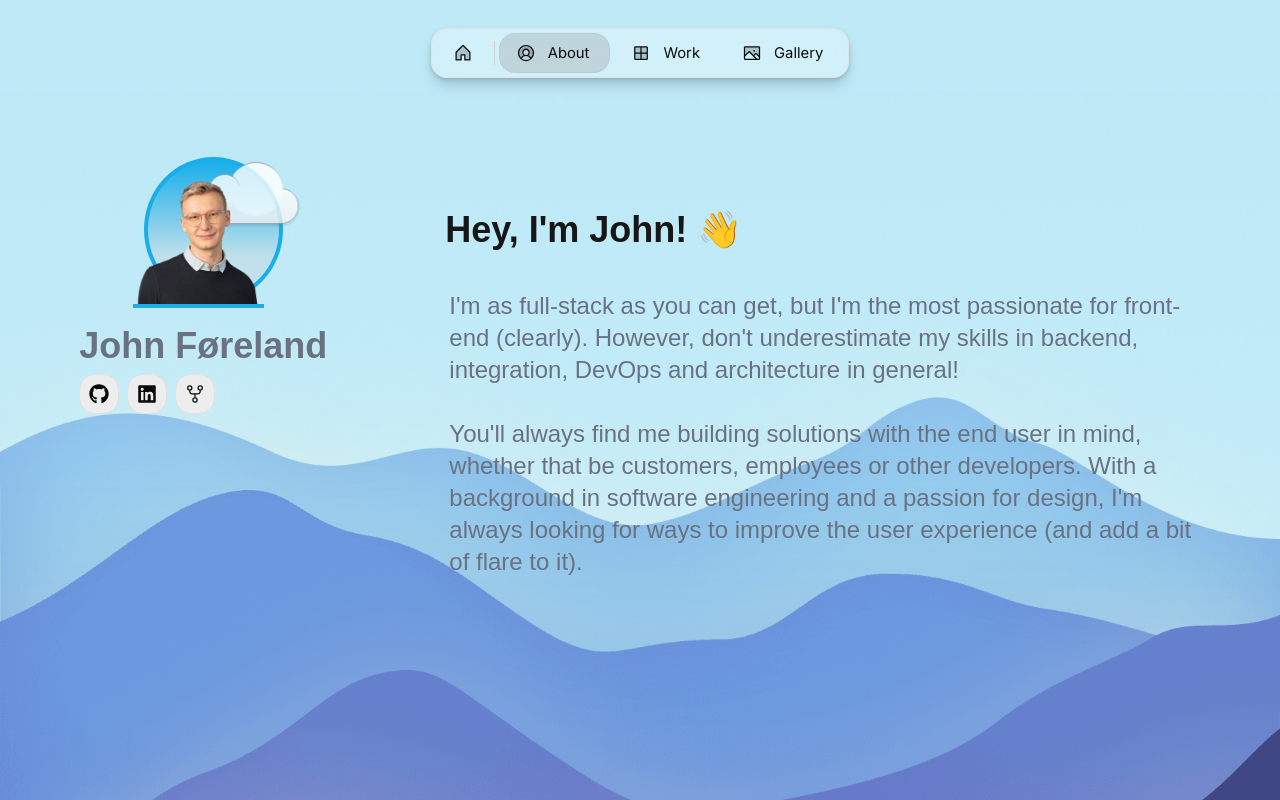
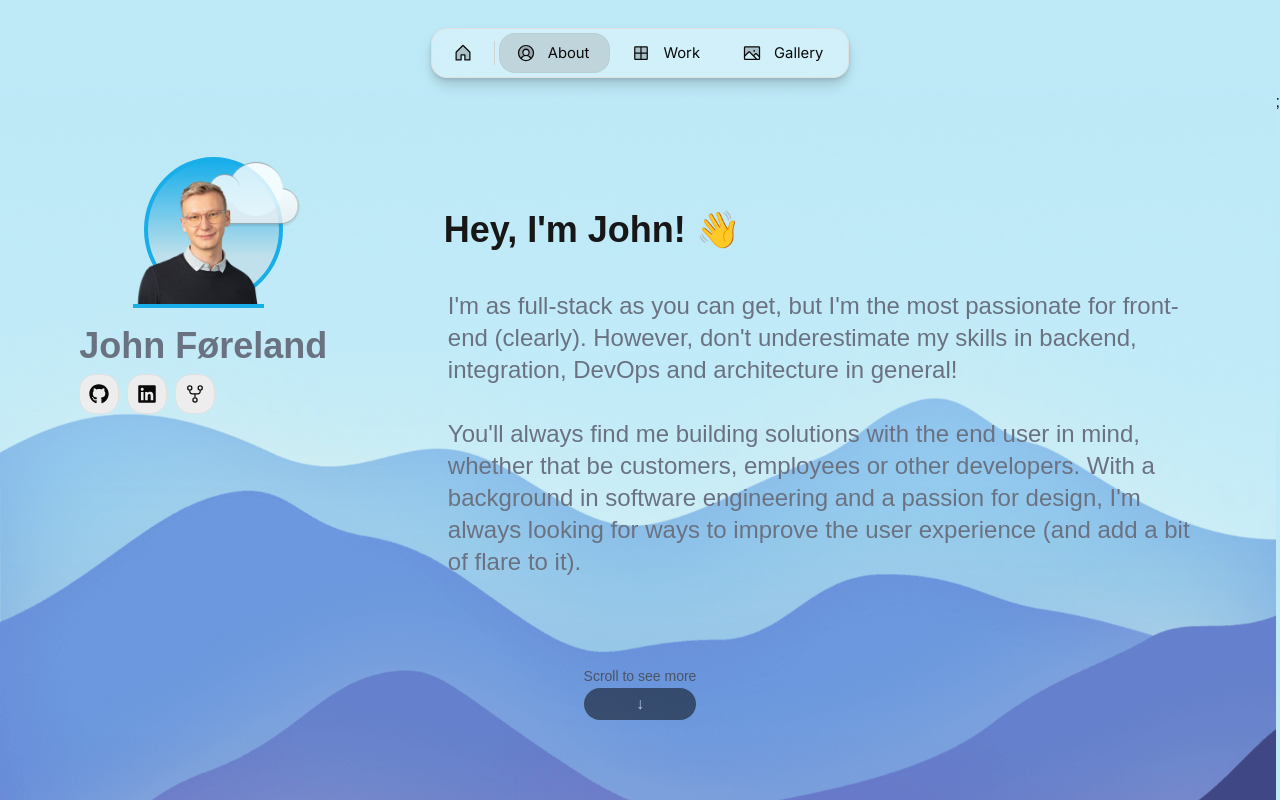
Before and after one commit to johnforeland/john.fore.land, a Next.js app: page /about in a window 1280 px wide. Shown: the top 800 px of the page. Built offline with nearby package versions, Linux system fonts and the light colour scheme.

Commit message:
added scroll component to help navigate /about

```diff
--- a/src/app/about/page.tsx
+++ b/src/app/about/page.tsx
@@ -5,6 +5,8 @@ import MountainBackground from "@/components/backgrounds/mountains/MountainBackg
 import Work from "@/app/about/parts/Work";
 import Studies from "@/app/about/parts/Studies";
 import Skills from "@/app/about/parts/Skills";
+
+import Scroll from "@/components/about/Scroll";
 
 export async function generateMetadata() {
   return generateMetadataObject(about.title, about.description, "about");
@@ -20,6 +22,7 @@ export default function About() {
           <Skills />
         </MountainBackground>
       </div>
+      <Scroll to="work" />;
     </>
   );
 }
--- a/src/app/about/parts/Work.tsx
+++ b/src/app/about/parts/Work.tsx
@@ -5,12 +5,7 @@ export default function Work({ className }: { className?: string }) {
   return (
     about.work.display && (
       <div className={className}>
-        <Heading
-          as="h2"
-          id={about.work.title}
-          variant="display-strong-s"
-          marginBottom="m"
-        >
+        <Heading as="h2" id="work" variant="display-strong-s" marginBottom="m">
           {about.work.title}
         </Heading>
         <Column fillWidth gap="l" marginBottom="40">
--- /dev/null
+++ b/src/components/about/Scroll.tsx
@@ -0,0 +1,47 @@
+"use client";
+
+import { useEffect, useState } from "react";
+
+export default function Scroll({ to }: { to: string }) {
+  const [isVisible, setIsVisible] = useState(true);
+
+  useEffect(() => {
+    const handleScroll = () => {
+      // Hide the arrow if the user scrolls manually
+      setIsVisible(window.scrollY === 0);
+    };
+
+    window.addEventListener("scroll", handleScroll);
+    return () => {
+      window.removeEventListener("scroll", handleScroll);
+    };
+  }, []);
+
+  const scrollToTarget = () => {
+    const targetElement = document.getElementById(to);
+    if (targetElement) {
+      targetElement.scrollIntoView({ behavior: "smooth" });
+    }
+  };
+
+  return (
+    <div
+      className={`hidden md:inline fixed bottom-1/10 transition-opacity duration-300 ${
+        isVisible ? "opacity-100" : "opacity-0"
+      }`}
+    >
+      <div className="transition-transform hover:scale-130">
+        <div
+          className="grid content-center animate-pulse"
+          style={{ animationIterationCount: 4, animationDuration: "5s" }}
+          onClick={scrollToTarget}
+        >
+          <div className="mb-2 text-gray-600 text-sm">Scroll to see more</div>
+          <button className="bg-black text-white py-4 px-4 rounded-full text-center hover:bg-gray-800 focus:outline-none focus:ring-2 focus:ring-gray-500 opacity-50 ">
+            ↓
+          </button>
+        </div>
+      </div>
+    </div>
+  );
+}
```
